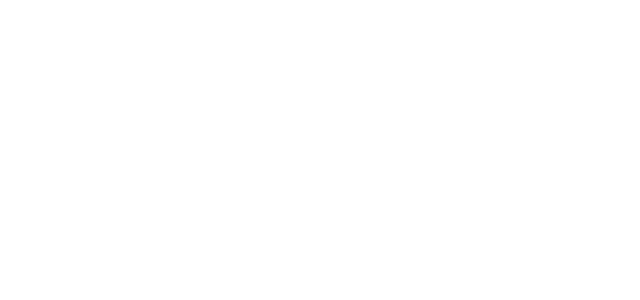
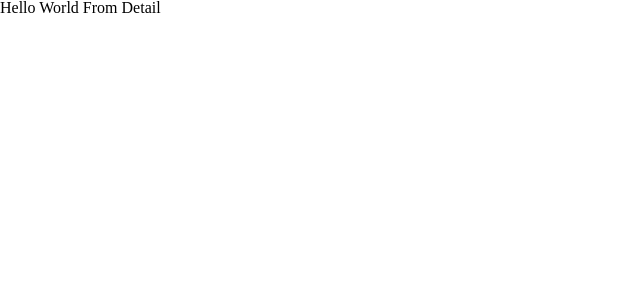
Before and after one commit to WS-Jedp/WomenInTech, a React app: page /detail in a window 1280 px wide. Shown: the top 300 px of the page, without its empty margins (0-640 px from the left). Built offline with nearby package versions, Linux system fonts and the light colour scheme.

Commit message:
feature/styles - Main Styles create and reset styles done

```diff
--- a/src/assets/styles/main.css
+++ b/src/assets/styles/main.css
@@ -1,3 +1,9 @@
-body {
-  color: red;
+@import './reset.css';
+
+*{
+  margin: 0;
+  padding: 0;
+  list-style: none;
+  text-decoration: none;
+  box-sizing: border-box;
 }
--- /dev/null
+++ b/src/assets/styles/reset.css
@@ -0,0 +1,43 @@
+html, body, div, span, applet, object, iframe,
+h1, h2, h3, h4, h5, h6, p, blockquote, pre,
+a, abbr, acronym, address, big, cite, code,
+del, dfn, em, img, ins, kbd, q, s, samp,
+small, strike, strong, sub, sup, tt, var,
+b, u, i, center,
+dl, dt, dd, ol, ul, li,
+fieldset, form, label, legend,
+table, caption, tbody, tfoot, thead, tr, th, td,
+article, aside, canvas, details, embed,
+figure, figcaption, footer, header, hgroup,
+menu, nav, output, ruby, section, summary,
+time, mark, audio, video {
+  margin: 0;
+  padding: 0;
+  border: 0;
+  font-size: 100%;
+  font: inherit;
+  vertical-align: baseline;
+}
+
+article, aside, details, figcaption, figure,
+footer, header, hgroup, menu, nav, section {
+  display: block;
+}
+body {
+  line-height: 1;
+}
+ol, ul {
+  list-style: none;
+}
+blockquote, q {
+  quotes: none;
+}
+blockquote:before, blockquote:after,
+q:before, q:after {
+  content: '';
+  content: none;
+}
+table {
+  border-collapse: collapse;
+  border-spacing: 0;
+}
--- /dev/null
+++ b/src/layouts/Detail/Detail.jsx
@@ -0,0 +1,17 @@
+import React from 'react';
+
+class Detail extends React.Component{
+  constructor(){
+    super()
+  }
+
+  render(){
+    return(
+      <>
+        <h1>Hello World From Detail</h1>
+      </>
+    );
+  }
+}
+
+export default Detail;
--- /dev/null
+++ b/src/layouts/Home/Home.jsx
@@ -0,0 +1,17 @@
+import React from 'react';
+
+class Home extends React.Component{
+  constructor(){
+    super();
+  }
+
+  render(){
+    return(
+      <>
+        <h1>Hello World From Home!</h1>
+      </>
+    );
+  }
+}
+
+export default Home;
--- a/src/routes/App.jsx
+++ b/src/routes/App.jsx
@@ -1,11 +1,16 @@
 import React from 'react';
 import { BrowserRouter,Route, Switch } from 'react-router-dom';
+
+// Layouts
+import Home from '../layouts/Home/Home';
+import Detail from '../layouts/Detail/Detail';
 
 const App = () => {
   return(
     <BrowserRouter>
       <Switch>
-        <Route exact path='/' component='Hello World'></Route>
+        <Route exact path='/' component={Home}></Route>
+        <Route exact path='/detail' component={Detail}></Route>
       </Switch>
     </BrowserRouter>
   );
```
